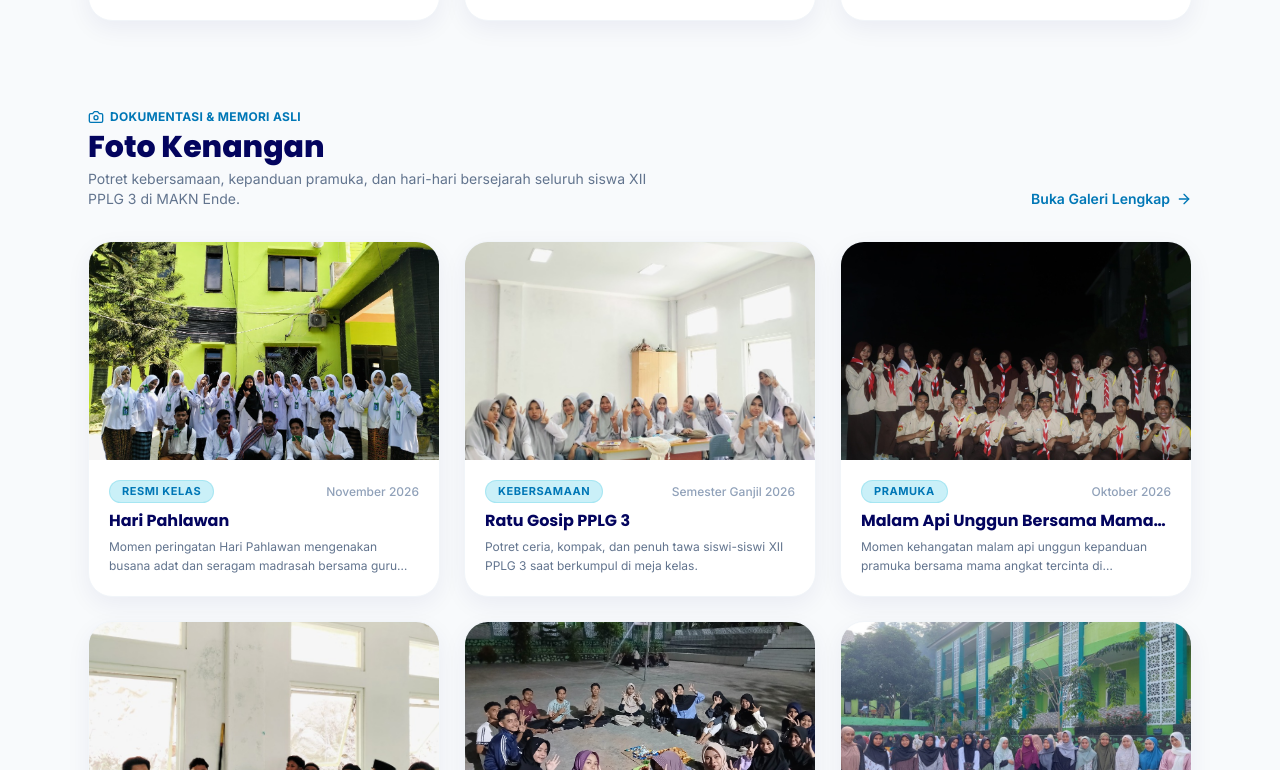
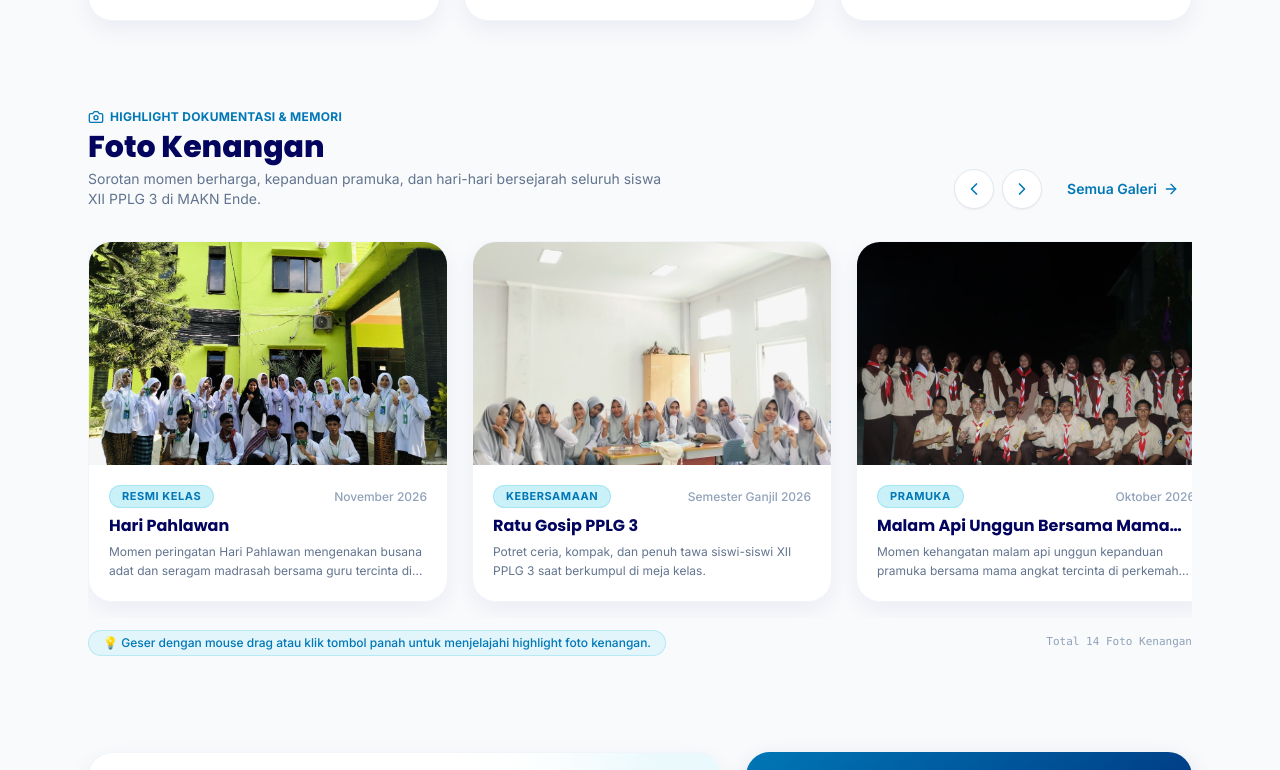
Before and after one commit to RaihaanHumris/Class-Website, a React (Vite) app: page / in a window 1280 px wide. Shown: the part 1170-1940 px from the top of the page. Built offline with nearby package versions, Linux system fonts and the light colour scheme; the HTML template or start-up script is replaced by a standard one.

Commit message:
perubahan galeri

```diff
--- a/src/pages/Beranda.jsx
+++ b/src/pages/Beranda.jsx
@@ -1,4 +1,4 @@
-import React, { useState } from 'react';
+import React, { useState, useRef } from 'react';
 import { Link } from 'react-router-dom';
 import {
   Users,
@@ -14,7 +14,9 @@ import {
   Compass,
   Terminal,
   Sparkles,
-  Camera
+  Camera,
+  ChevronLeft,
+  ChevronRight
 } from 'lucide-react';
 import Hero from '../components/common/Hero';
 import StudentWall from '../components/features/StudentWall';
@@ -27,10 +29,59 @@ export default function Beranda() {
   const totalSiswa = daftarAnggota.length;
   const [lightboxOpen, setLightboxOpen] = useState(false);
   const [activePhotoIndex, setActivePhotoIndex] = useState(0);
+  const scrollContainerRef = useRef(null);
+
+  // Mouse drag state untuk desktop swipe & scroll
+  const [isMouseDown, setIsMouseDown] = useState(false);
+  const [startX, setStartX] = useState(0);
+  const [scrollLeftPos, setScrollLeftPos] = useState(0);
+  const [hasDragged, setHasDragged] = useState(false);
 
   const handleOpenLightbox = (index) => {
     setActivePhotoIndex(index);
     setLightboxOpen(true);
+  };
+
+  const handleScrollLeft = () => {
+    if (scrollContainerRef.current) {
+      const scrollAmount = scrollContainerRef.current.clientWidth >= 768 ? 380 : 310;
+      scrollContainerRef.current.scrollBy({ left: -scrollAmount, behavior: 'smooth' });
+    }
+  };
+
+  const handleScrollRight = () => {
+    if (scrollContainerRef.current) {
+      const scrollAmount = scrollContainerRef.current.clientWidth >= 768 ? 380 : 310;
+      scrollContainerRef.current.scrollBy({ left: scrollAmount, behavior: 'smooth' });
+    }
+  };
+
+  // Mouse Drag Handlers untuk Desktop Drag-to-Scroll
+  const handleMouseDown = (e) => {
+    if (!scrollContainerRef.current) return;
+    setIsMouseDown(true);
+    setHasDragged(false);
+    setStartX(e.pageX - scrollContainerRef.current.offsetLeft);
+    setScrollLeftPos(scrollContainerRef.current.scrollLeft);
+  };
+
+  const handleMouseMove = (e) => {
+    if (!isMouseDown || !scrollContainerRef.current) return;
+    e.preventDefault();
+    const x = e.pageX - scrollContainerRef.current.offsetLeft;
+    const walk = (x - startX) * 1.3;
+    if (Math.abs(walk) > 6) {
+      setHasDragged(true);
+    }
+    scrollContainerRef.current.scrollLeft = scrollLeftPos - walk;
+  };
+
+  const handleMouseUp = () => {
+    setIsMouseDown(false);
+  };
+
+  const handleMouseLeave = () => {
+    setIsMouseDown(false);
   };
 
   // Data pengurus kelas untuk Struktur Organisasi
@@ -248,47 +299,106 @@ export default function Beranda() {
         </div>
       </section>
 
-      {/* 5. Section Foto Kenangan Asli */}
+      {/* 5. Section Foto Kenangan Highlight Slider (Horizontal Carousel di Desktop & Mobile) */}
       <section className="max-w-6xl mx-auto px-4 sm:px-6 w-full py-10 sm:py-14">
 
-        <div className="flex flex-col sm:flex-row sm:items-end justify-between mb-8 gap-3">
+        <div className="flex flex-col sm:flex-row sm:items-end justify-between mb-6 sm:mb-8 gap-4">
           <div className="flex flex-col">
             <div className="inline-flex items-center gap-1.5 text-xs font-bold text-[#0077B6] tracking-wide uppercase">
               <Camera className="w-4 h-4" />
-              <span>Dokumentasi & Memori Asli</span>
+              <span>Highlight Dokumentasi & Memori</span>
             </div>
             <h2 className="font-heading text-2xl sm:text-3xl font-extrabold text-[#03045E] mt-1">
               Foto Kenangan
             </h2>
             <p className="text-xs sm:text-sm text-slate-500 mt-1 max-w-xl">
-              Potret kebersamaan, kepanduan pramuka, dan hari-hari bersejarah seluruh siswa {infoKelas.nama} di {infoKelas.sekolah}.
+              Sorotan momen berharga, kepanduan pramuka, dan hari-hari bersejarah seluruh siswa {infoKelas.nama} di {infoKelas.sekolah}.
             </p>
           </div>
+
+          <div className="flex items-center justify-between sm:justify-end gap-3 w-full sm:w-auto">
+            {/* Tombol Navigasi Slider Kiri / Kanan (Tampil di Desktop & Mobile) */}
+            <div className="flex items-center gap-2">
+              <button
+                type="button"
+                onClick={handleScrollLeft}
+                className="w-10 h-10 rounded-full bg-white border border-slate-200 text-[#03045E] flex items-center justify-center shadow-xs hover:bg-[#CAF0F8] hover:border-[#00B4D8] active:scale-95 transition-all cursor-pointer"
+                aria-label="Geser ke foto sebelumnya"
+                title="Foto Sebelumnya"
+              >
+                <ChevronLeft className="w-5 h-5 text-[#0077B6]" />
+              </button>
+              <button
+                type="button"
+                onClick={handleScrollRight}
+                className="w-10 h-10 rounded-full bg-white border border-slate-200 text-[#03045E] flex items-center justify-center shadow-xs hover:bg-[#CAF0F8] hover:border-[#00B4D8] active:scale-95 transition-all cursor-pointer"
+                aria-label="Geser ke foto berikutnya"
+                title="Foto Berikutnya"
+              >
+                <ChevronRight className="w-5 h-5 text-[#0077B6]" />
+              </button>
+            </div>
+
             <Link
               to="/galeri"
-            className="inline-flex items-center gap-1.5 text-[#0077B6] hover:text-[#03045E] font-semibold text-xs sm:text-sm group cursor-pointer"
+              className="inline-flex items-center gap-1.5 text-[#0077B6] hover:text-[#03045E] font-semibold text-xs sm:text-sm group cursor-pointer px-3 py-2 rounded-full hover:bg-white border border-transparent hover:border-slate-200 transition-all"
             >
-            <span>Buka Galeri Lengkap</span>
+              <span>Semua Galeri</span>
               <ArrowRight className="w-4 h-4 group-hover:translate-x-1 transition-transform" />
             </Link>
           </div>
+        </div>
 
-        {/* Grid Foto Kenangan */}
-        <div className="grid grid-cols-1 sm:grid-cols-2 lg:grid-cols-3 gap-6">
+        {/* Highlight Slider Track dengan Floating Arrows & Drag Support */}
+        <div className="relative group/carousel">
+          {/* Floating Arrow Left (Desktop) */}
+          <button
+            type="button"
+            onClick={handleScrollLeft}
+            className="hidden md:flex absolute -left-5 top-1/2 -translate-y-1/2 z-20 w-11 h-11 rounded-full bg-white/95 text-[#03045E] shadow-lg border border-slate-200 hover:bg-[#CAF0F8] hover:text-[#0077B6] hover:scale-105 active:scale-95 items-center justify-center transition-all opacity-0 group-hover/carousel:opacity-100 cursor-pointer"
+            aria-label="Geser ke kiri"
+          >
+            <ChevronLeft className="w-6 h-6 text-[#0077B6]" />
+          </button>
+
+          {/* Floating Arrow Right (Desktop) */}
+          <button
+            type="button"
+            onClick={handleScrollRight}
+            className="hidden md:flex absolute -right-5 top-1/2 -translate-y-1/2 z-20 w-11 h-11 rounded-full bg-white/95 text-[#03045E] shadow-lg border border-slate-200 hover:bg-[#CAF0F8] hover:text-[#0077B6] hover:scale-105 active:scale-95 items-center justify-center transition-all opacity-0 group-hover/carousel:opacity-100 cursor-pointer"
+            aria-label="Geser ke kanan"
+          >
+            <ChevronRight className="w-6 h-6 text-[#0077B6]" />
+          </button>
+
+          {/* Carousel / Slider dengan Efek Slide & Snapping Halus */}
+          <div
+            ref={scrollContainerRef}
+            onMouseDown={handleMouseDown}
+            onMouseMove={handleMouseMove}
+            onMouseUp={handleMouseUp}
+            onMouseLeave={handleMouseLeave}
+            className={`flex gap-5 sm:gap-6 overflow-x-auto pb-4 snap-x snap-mandatory scrollbar-none scroll-smooth -mx-4 px-4 sm:mx-0 sm:px-0 select-none ${
+              isMouseDown ? 'cursor-grabbing' : 'cursor-grab'
+            }`}
+          >
             {albumGaleri.map((foto, idx) => (
               <div
                 key={foto.id}
-              onClick={() => handleOpenLightbox(idx)}
-              className="group bg-white border border-slate-100 rounded-[24px] overflow-hidden cursor-pointer hover:border-[#0077B6]/40 transition-all shadow-[0_8px_24px_rgba(3,4,94,0.06)] hover:shadow-[0_12px_28px_rgba(3,4,94,0.12)] hover:-translate-y-1 flex flex-col"
+                onClick={() => {
+                  if (!hasDragged) handleOpenLightbox(idx);
+                }}
+                className="w-[82vw] sm:w-[340px] md:w-[350px] lg:w-[360px] shrink-0 snap-start group/card bg-white border border-slate-100 rounded-[24px] overflow-hidden cursor-pointer hover:border-[#0077B6]/40 transition-all shadow-[0_8px_24px_rgba(3,4,94,0.06)] hover:shadow-[0_12px_28px_rgba(3,4,94,0.12)] hover:-translate-y-1 flex flex-col"
               >
                 <div className="aspect-[16/10] overflow-hidden bg-slate-100 relative">
                   <img
                     src={foto.thumb}
                     alt={foto.judul}
                     loading="lazy"
-                  className="w-full h-full object-cover group-hover:scale-105 transition-transform duration-300"
+                    draggable="false"
+                    className="w-full h-full object-cover group-hover/card:scale-105 transition-transform duration-300 pointer-events-none"
                   />
-                <div className="absolute inset-0 bg-gradient-to-t from-[#03045E]/50 via-transparent to-transparent opacity-0 group-hover:opacity-100 transition-opacity flex items-end p-4">
+                  <div className="absolute inset-0 bg-gradient-to-t from-[#03045E]/50 via-transparent to-transparent opacity-0 group-hover/card:opacity-100 transition-opacity flex items-end p-4">
                     <span className="text-xs font-bold text-white bg-[#0077B6]/90 px-3 py-1 rounded-full backdrop-blur-sm">
                       Perbesar Foto ↗
                     </span>
@@ -304,7 +414,7 @@ export default function Beranda() {
                         {foto.tanggal}
                       </span>
                     </div>
-                  <h3 className="font-heading font-bold text-base text-[#03045E] line-clamp-1 group-hover:text-[#0077B6] transition-colors">
+                    <h3 className="font-heading font-bold text-base text-[#03045E] line-clamp-1 group-hover/card:text-[#0077B6] transition-colors">
                       {foto.judul}
                     </h3>
                     <p className="text-xs text-slate-500 line-clamp-2 mt-1 leading-relaxed">
@@ -314,6 +424,18 @@ export default function Beranda() {
                 </div>
               </div>
             ))}
+          </div>
+        </div>
+
+        {/* Petunjuk Interaksi & Keterangan Geser */}
+        <div className="mt-3 flex flex-col sm:flex-row items-center justify-between gap-2 text-xs text-slate-400">
+          <div className="inline-flex items-center gap-1.5 text-[11px] sm:text-xs text-[#0077B6] font-medium bg-[#CAF0F8]/50 py-1 px-3.5 rounded-full border border-[#90E0EF]/50">
+            <span className="sm:hidden">⟵ Geser ke kanan atau kiri untuk melihat foto lainnya ⟶</span>
+            <span className="hidden sm:inline">💡 Geser dengan mouse drag atau klik tombol panah untuk menjelajahi highlight foto kenangan.</span>
+          </div>
+          <span className="text-[11px] font-mono text-slate-400">
+            Total {albumGaleri.length} Foto Kenangan
+          </span>
         </div>
       </section>
 
```
Also changed, not shown: src/components/common/Lightbox.jsx (+121 -39 lines). Lines whose indentation alone changed are shown as unchanged.
